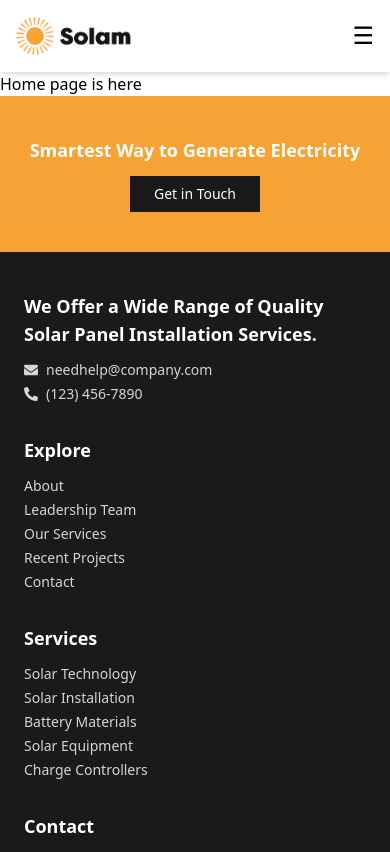
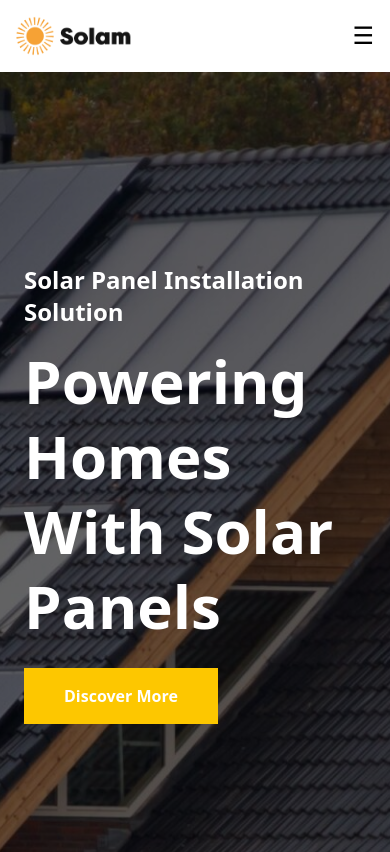
Before and after one commit to iahmadiqbal/solam-solar-panel-installer, a React (Vite) app: page / in a window 390 px wide. Shown: the top 852 px of the page. Built offline with nearby package versions, Linux system fonts and the light colour scheme.

Commit message:
add responsive SolarHero section with background image and CTA

```diff
--- /dev/null
+++ b/src/components/home/index.tsx
@@ -0,0 +1,27 @@
+const SolarHero: React.FC = () => {
+  return (
+    <section className="w-full min-h-screen relative">
+      <div className="absolute inset-0 bg-[url('/images/heroimage.jpeg')] bg-cover bg-center" />
+
+      <div className="absolute inset-0 bg-black opacity-60" />
+
+      <div className="relative z-10 flex items-center min-h-screen px-6 md:px-16 text-white">
+        <div className="max-w-xl">
+          <h1 className="text-2xl font-semibold mb-4">
+            Solar Panel Installation Solution
+          </h1>
+
+          <h2 className="text-6xl font-bold mb-6 leading-tight">
+            Powering Homes <br /> With Solar Panels
+          </h2>
+
+          <button className="bg-yellow-400 text-white hover:bg-gray-700 font-semibold px-10 py-4 transition duration-300">
+            Discover More
+          </button>
+        </div>
+      </div>
+    </section>
+  );
+};
+
+export default SolarHero;
--- a/src/views/home/index.tsx
+++ b/src/views/home/index.tsx
@@ -1,7 +1,12 @@
 import React from "react";
+import SolarHero from "../../components/home";
 
 const Home: React.FC = () => {
-  return <div>Home page is here</div>;
+  return (
+    <>
+      <SolarHero />
+    </>
+  );
 };
 
 export default Home;
```
Also changed, not shown: public/images/heroimage.jpeg (added).
